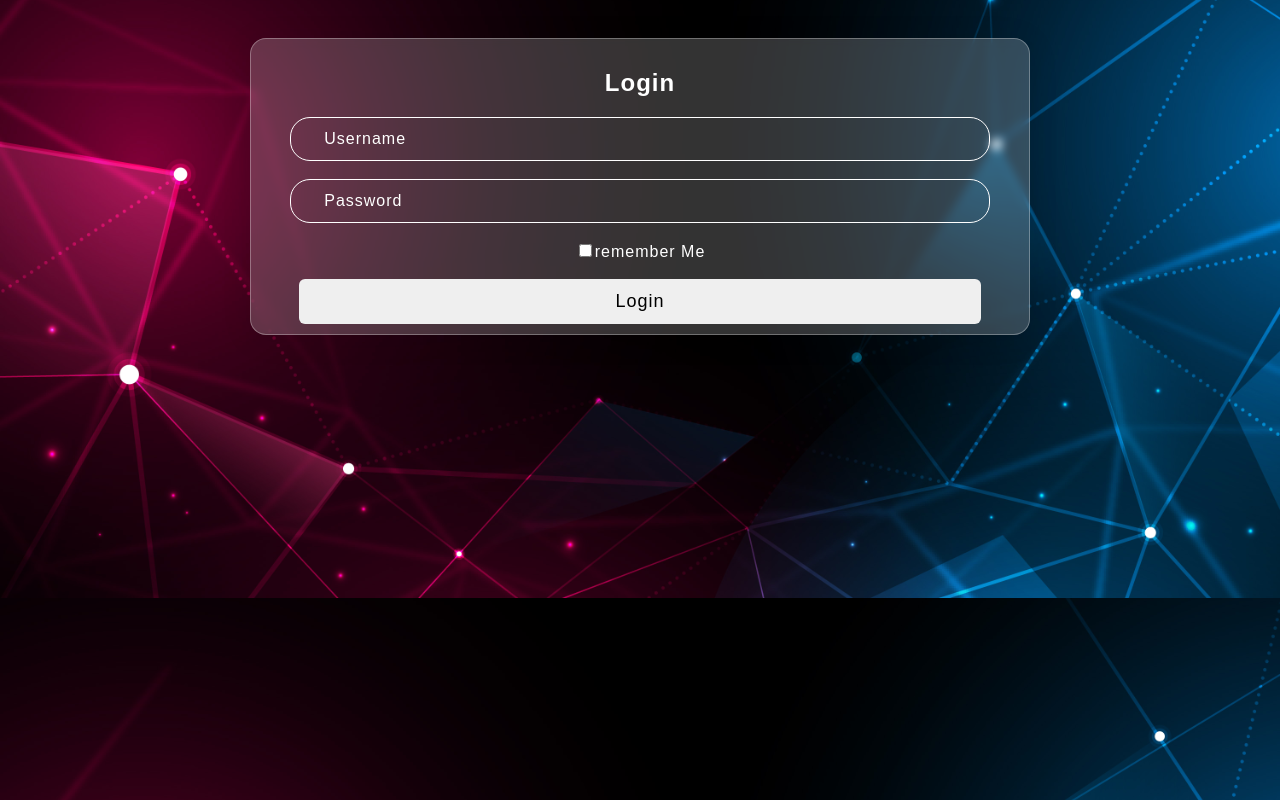
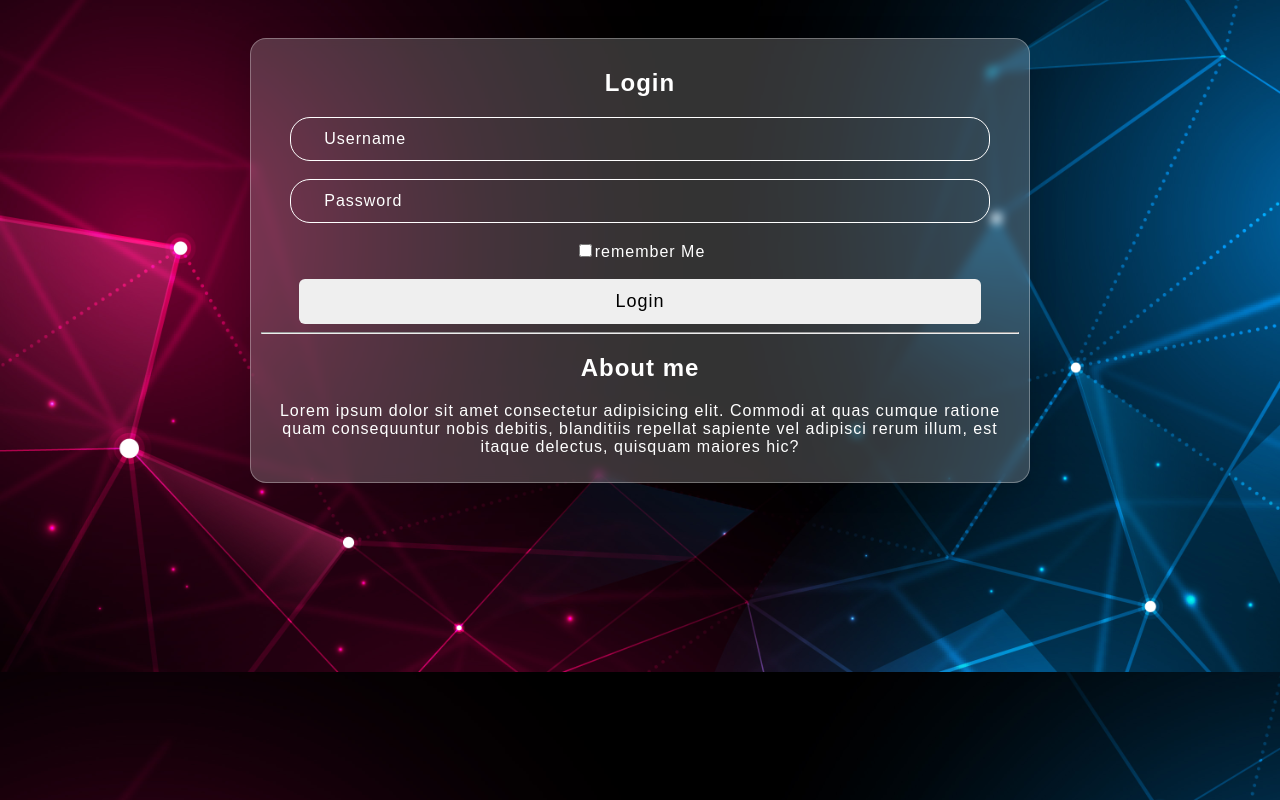
Before and after one commit to realamiit/Login-Page, a plain HTML site: page index.html in a window 1280 px wide. Drawn offline with Linux system fonts and the light colour scheme.

Commit message:
About me

```diff
--- a/index.html
+++ b/index.html
@@ -13,6 +13,13 @@
         <input type="password" placeholder="Password" class="i"> <br><br>
         <input type="checkbox" >remember Me <br><br>
         <button>Login</button>
+        <hr class="hr">
+        <div class="container">
+            <h2>About me</h2>
+            <p>Lorem ipsum dolor sit amet consectetur adipisicing elit.
+                 Commodi at quas cumque ratione quam consequuntur nobis debitis, blanditiis repellat sapiente vel adipisci rerum illum,
+                 est itaque delectus, quisquam maiores hic?</p>
+        </div>
 
 
     </form>
--- a/style.css
+++ b/style.css
@@ -53,6 +53,11 @@ button{
     letter-spacing: 1px;
 
 }
+
+.container{
+    border: 4px ;
+}
+
 /* phone size s */
 @media (max-width: 320px) {
     form {
@@ -79,7 +84,7 @@ button:hover::before{
 
 /* phone size M */
 
-@media (max-width: 375px) {
+@media (max-width: 365px) {
     form {
         width: 76%;
         margin-left: 0;
```
